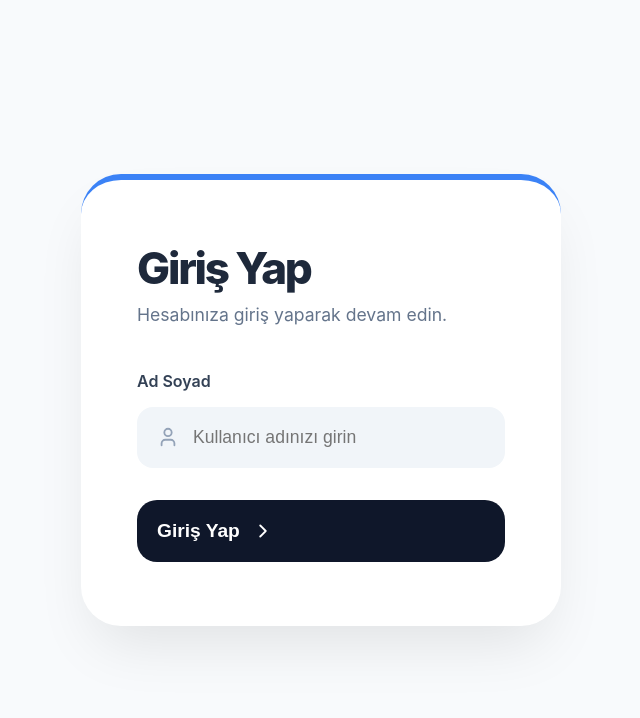
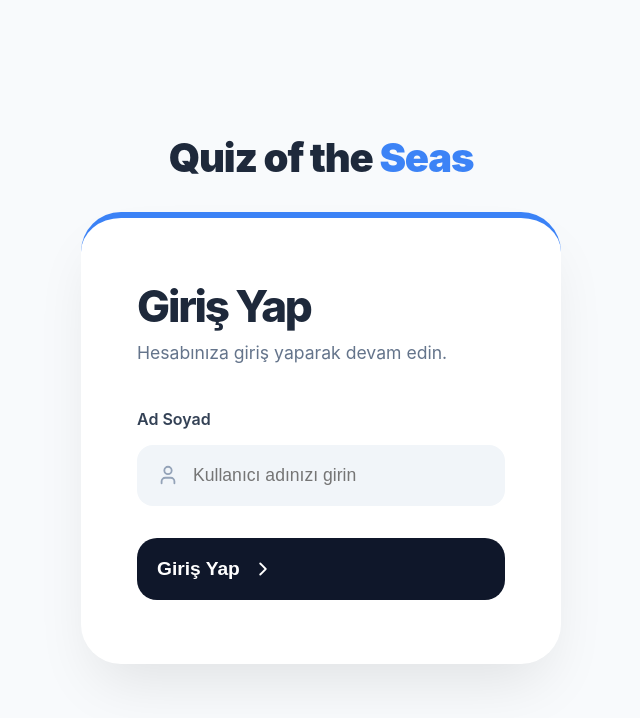
Before and after one commit to coskunmuhammed/quizoftheseas, a React (Vite) app in the folder frontend/: page / in a window 1280 px wide. Shown: the top 718 px of the page, without its empty margins (319-959 px from the left). Built offline with nearby package versions, Linux system fonts and the light colour scheme.

Commit message:
FIX: Global branding restoration and admin access revert to admin_deniz

```diff
--- a/frontend/src/App.tsx
+++ b/frontend/src/App.tsx
@@ -684,7 +684,7 @@ export default function App() {
   const onLogin = (e: any) => {
     e.preventDefault();
     if (!loginVal.trim()) return;
-    if (loginVal === 'admin_quiz') {
+    if (loginVal === 'admin_deniz') {
       setIsAdmin(true);
       setUser('Hoca');
       setView('admin');
@@ -697,7 +697,10 @@ export default function App() {
 
   if (!user) {
     return (
-      <div style={{ minHeight: '100vh', display: 'flex', alignItems: 'center', justifyContent: 'center', padding: '2rem', background: '#f8fafc' }}>
+      <div style={{ minHeight: '100vh', display: 'flex', flexDirection: 'column', alignItems: 'center', justifyContent: 'center', padding: '2rem', background: '#f8fafc' }}>
+        <h2 style={{ fontSize: '2.5rem', fontWeight: 900, color: '#1e293b', marginBottom: '2rem', letterSpacing: '-0.03em', textAlign: 'center' }}>
+          Quiz of the <span style={{ color: 'hsl(var(--primary))' }}>Seas</span>
+        </h2>
         <div className="login-card-white animate-fade-in">
           <h1 className="login-header-text">Giriş Yap</h1>
           <p className="login-subtitle">Hesabınıza giriş yaparak devam edin.</p>
```
